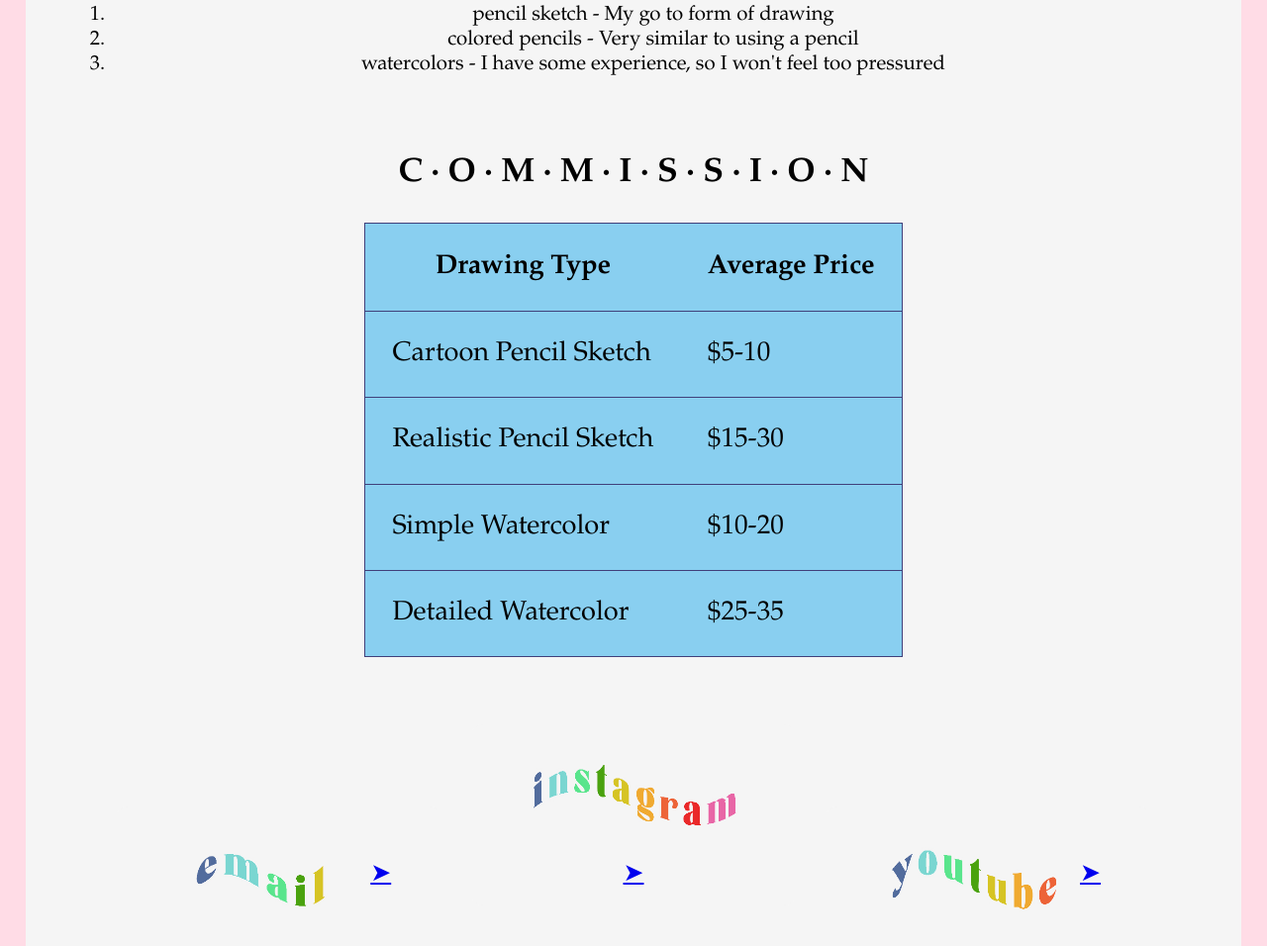
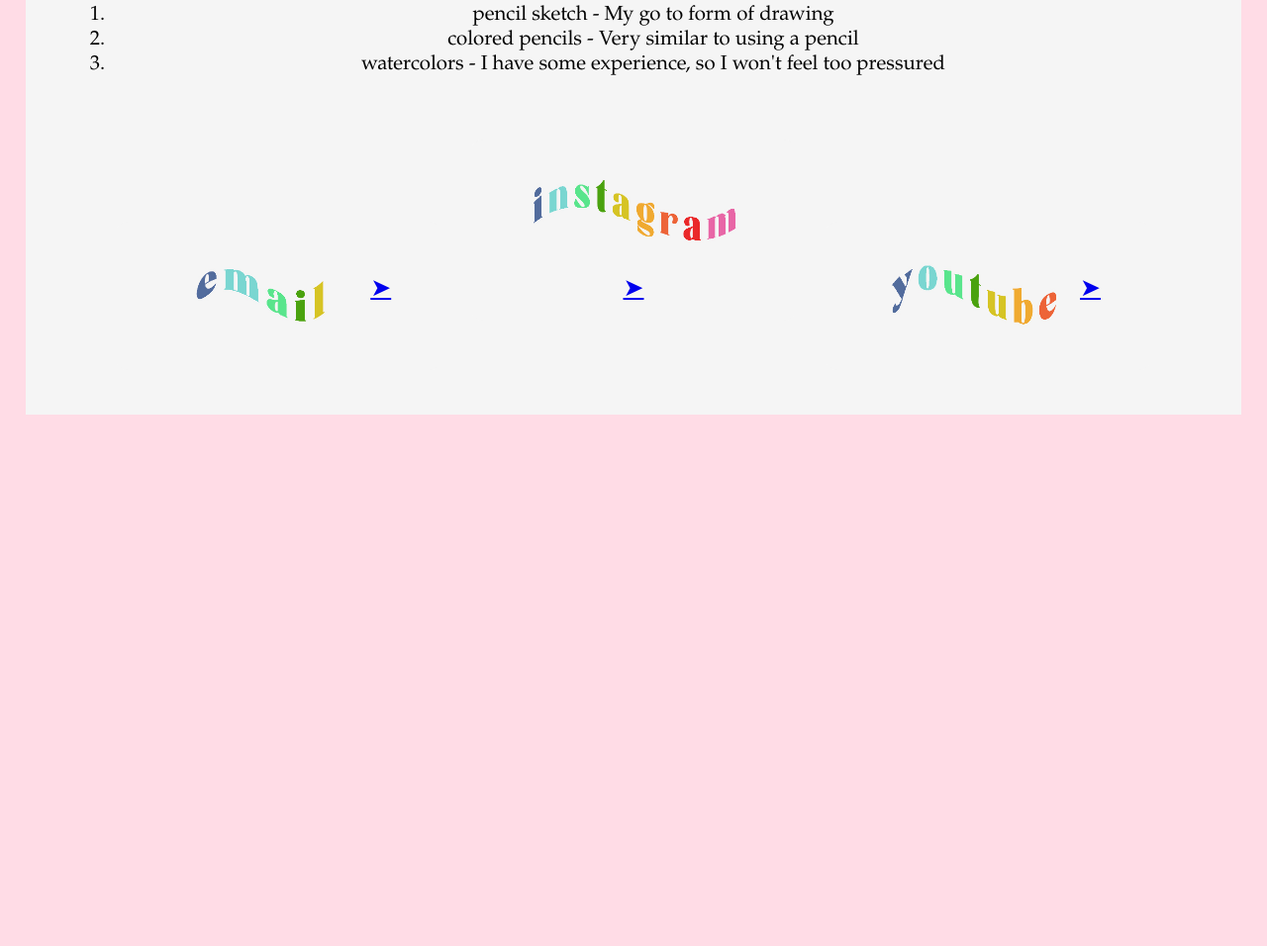
Before and after one commit to maramyart/maramyart.github.io, a plain HTML site: page work.html in a window 1280 px wide. Shown: the part 1880-2836 px from the top of the page at 99% size. After the commit the page ends 2307 px from the top, so only its background shows below. Drawn offline with Linux system fonts and the light colour scheme.

Commit message:
Update work.html

```diff
--- a/work.html
+++ b/work.html
@@ -86,44 +86,6 @@
 <li>watercolors - I have some experience, so I won't feel too pressured</li>
 </ol>
 </center>
-<br>
-<center><h2>C · O · M · M · I · S · S · I · O · N</h2></center>
-<center>
-<table>
-<thead>
-<tr>
-<th>Drawing Type</th>
-<th>Average Price</th>
-</tr>
-</thead>
-<tbody>
-<tr>
-<td>Cartoon Pencil Sketch</td>
-<td>$5-10</td>
-</tr>
-
-<tr>
-<td>Realistic Pencil Sketch</td>
-<td>$15-30</td>
-</tr>
-
-<tr>
-<td>Simple Watercolor</td>
-<td>$10-20</td>
-</tr>
-
-<tr>
-<td>Detailed Watercolor</td>
-<td>$25-35</td>
-</tr>
-
-</tbody>
-
-<tfoot>
-</tfoot>
-
-</table>
-</center>
 </main>
 
 
```
